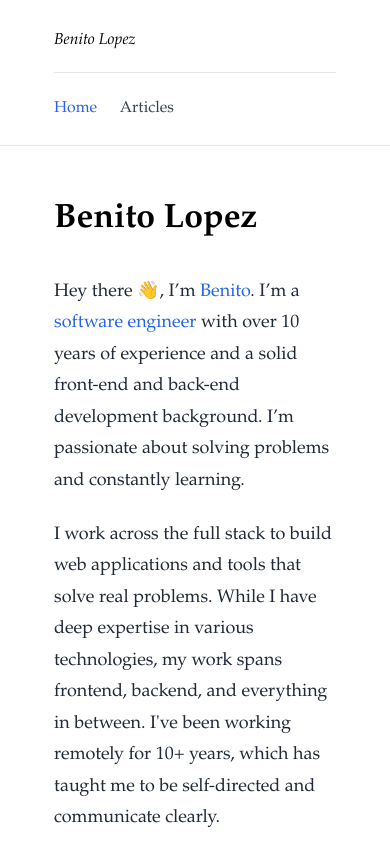
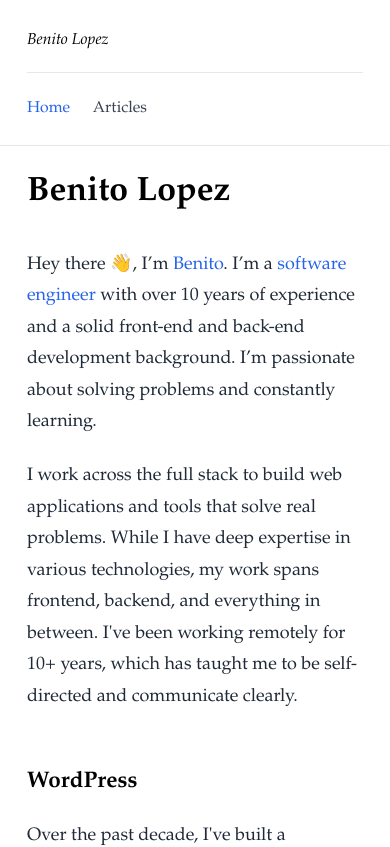
Before and after one commit to benitolopez/lopezb.com, a Next.js app: page / in a window 390 px wide. Shown: the top 847 px of the page. Built offline with nearby package versions, Linux system fonts and the light colour scheme; no server answers.

Commit message:
Better margins for mobile

```diff
--- a/app/(default-layout)/layout.tsx
+++ b/app/(default-layout)/layout.tsx
@@ -9,7 +9,7 @@ export default function DefaultLayout({
   return (
     <>
       <Navigation />
-      <main className="main container mx-auto px-12 my-12 max-w-3xl">
+      <main className="main container mx-auto px-6 my-6 md:px-8 md:my-8 lg:px-12 lg:my-12 max-w-3xl">
         {children}
       </main>
     </>
--- a/components/nav/navigation.tsx
+++ b/components/nav/navigation.tsx
@@ -5,7 +5,7 @@ import Link from "next/link";
 export default function Navigation() {
   return (
     <header className="border-b py-4">
-      <div className="container mx-auto px-12 max-w-3xl sm:flex justify-between items-center">
+      <div className="container mx-auto px-6 md:px-8 lg:px-12 max-w-3xl sm:flex justify-between items-center">
         <Link
           href="/"
           className="order-2 border-b block pt-2 pb-4 mb-4 sm:p-0 sm:m-0 sm:border-0"
```
